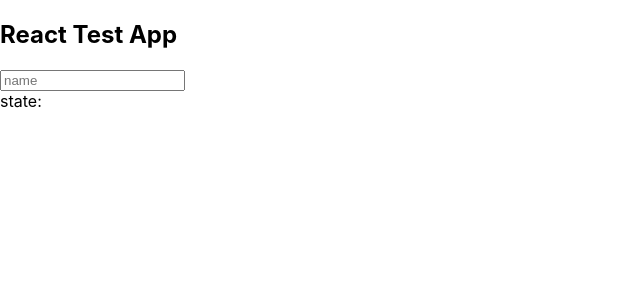
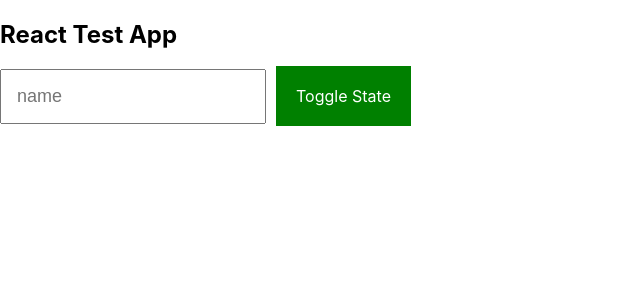
Before and after one commit to muhammadawaisshaikh/create-react-app, a React (Create React App) app: page / in a window 1280 px wide. Shown: the top 300 px of the page, without its empty margins (0-640 px from the left). Built offline with nearby package versions, Linux system fonts and the light colour scheme.

Commit message:
styling component and alignments

```diff
--- a/src/components/form/Form.js
+++ b/src/components/form/Form.js
@@ -20,9 +20,10 @@ const Form = function (props) {
 
     return (
         <div>
+            {/* input component  */}
             <Input data={value} onchange={(e) => { onchange(e) }}/>
 
-            <a onClick={togller}>state: {toggle}</a>
+            <a onClick={togller} style={{padding: 20, margin: 10, backgroundColor: 'green', color: '#ffffff'}}>Toggle State</a>
         </div>
     );
 }
--- a/src/shared/input-box/InputBox.js
+++ b/src/shared/input-box/InputBox.js
@@ -8,12 +8,12 @@ const Input = function (props) {
     }
 
     return (
-        <div>
-            <input placeholder="name"
-                id="name"
-                onChange= {handleChange}
-            />
-        </div>
+        <input
+            placeholder="name"
+            id="name"
+            style={{padding: 15, fontSize: 18}}
+            onChange= {handleChange}
+        />
     );
 }
 export default Input;
```
